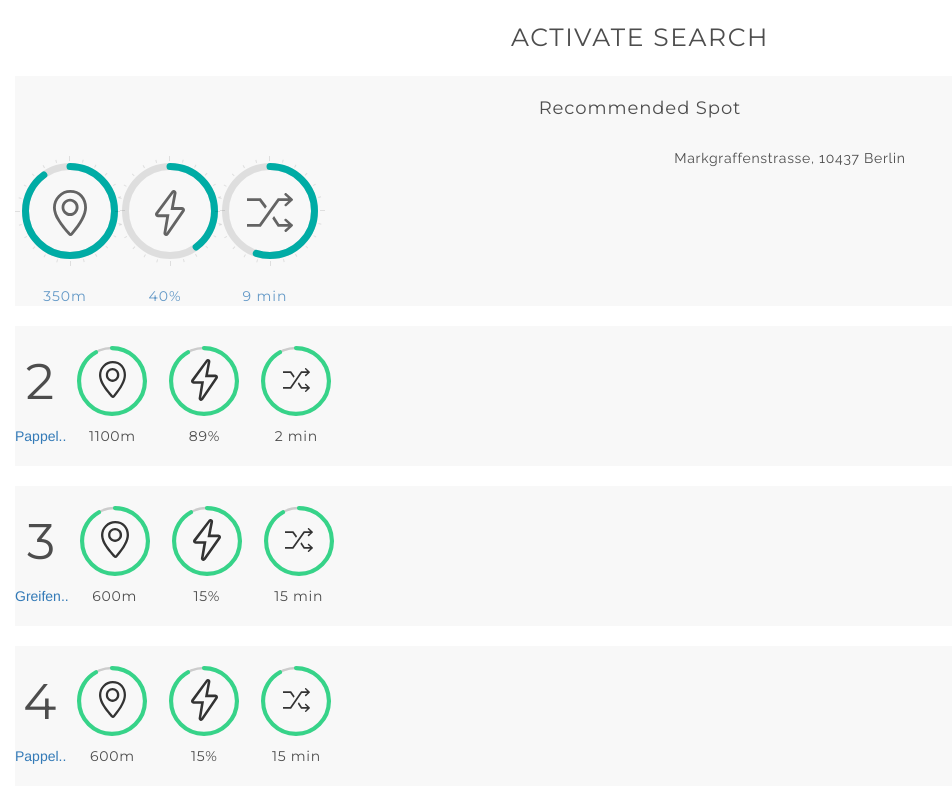
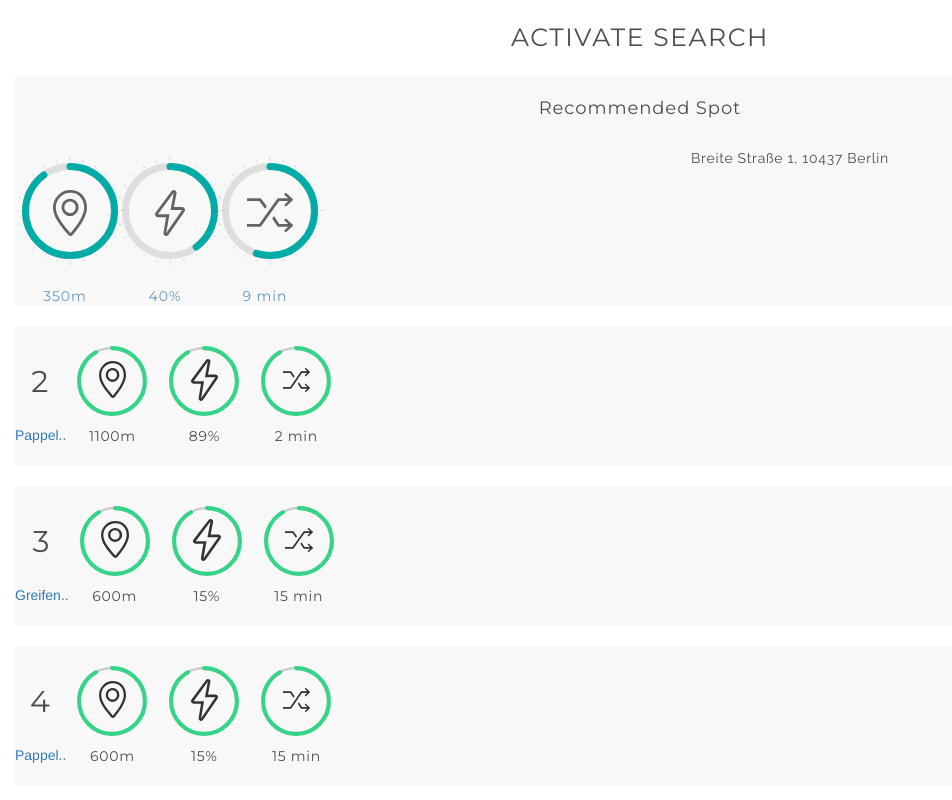
Before and after one commit to techytux/sneakpark, a plain HTML site: page results.html in a window 1280 px wide. Shown: the top 800 px of the page, without its empty margins (0-952 px from the left). Drawn offline with Linux system fonts and the light colour scheme.

Commit message:
Fixed number css

```diff
--- a/css/sneakpark.css
+++ b/css/sneakpark.css
@@ -73,7 +73,8 @@
 
 .sppie-number {
 	font-family: Montserrat;
-  font-size: 50px;
+	line-height: 71px;
+  font-size: 30px;
   letter-spacing: 1.6px;
   color: #4D4D4D;
   color: rgb(77, 77, 77);
--- a/results.html
+++ b/results.html
@@ -73,7 +73,7 @@
                 <span class="progress-annotation">9 min</span>
             </span>
         </div>
-        <div class="sppie-box-address">Markgraffenstrasse, 10437 Berlin</div>
+        <div class="sppie-box-address">Breite Straße 1, 10437 Berlin</div>
     </div>
 </div>
 
```
